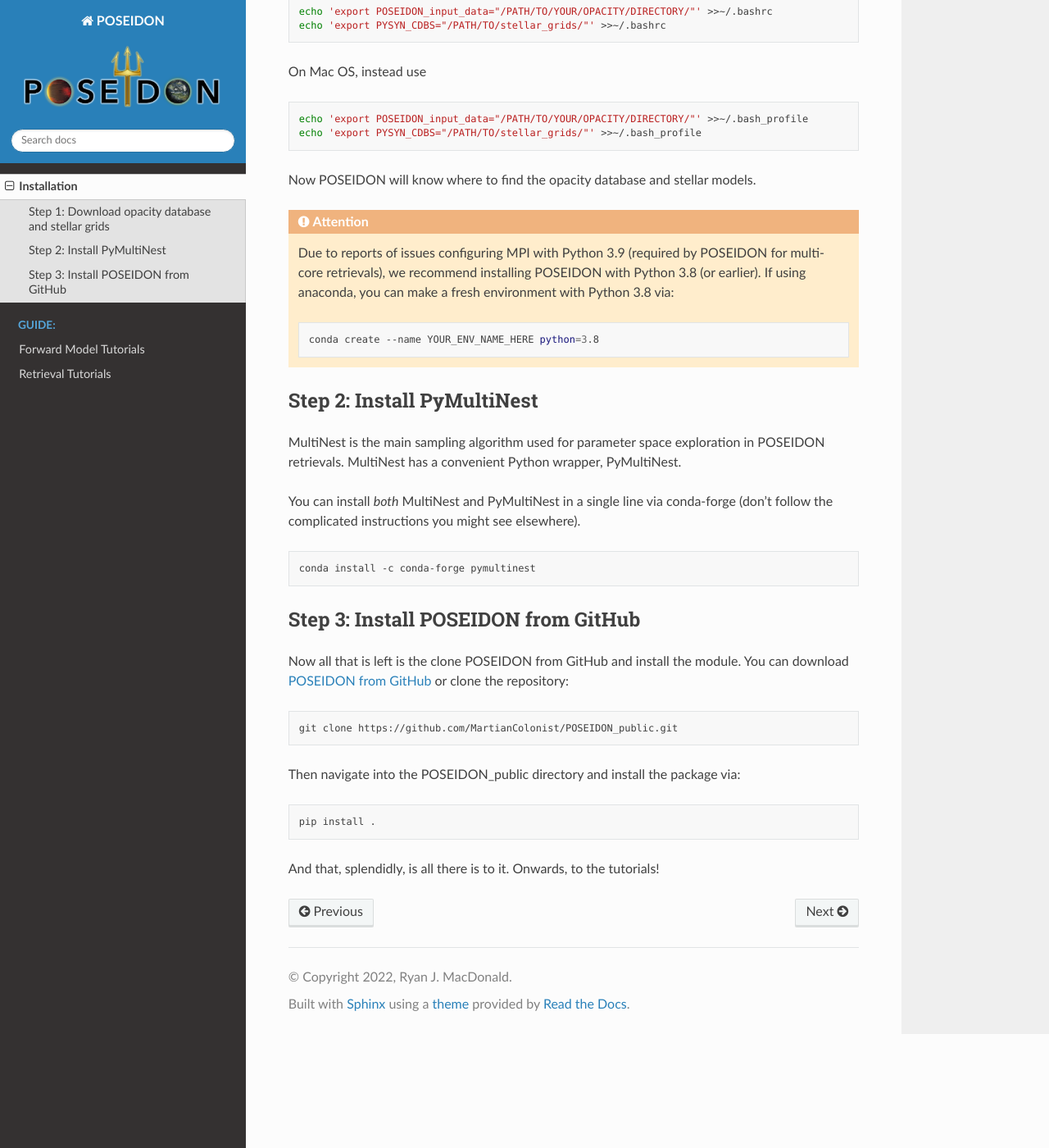
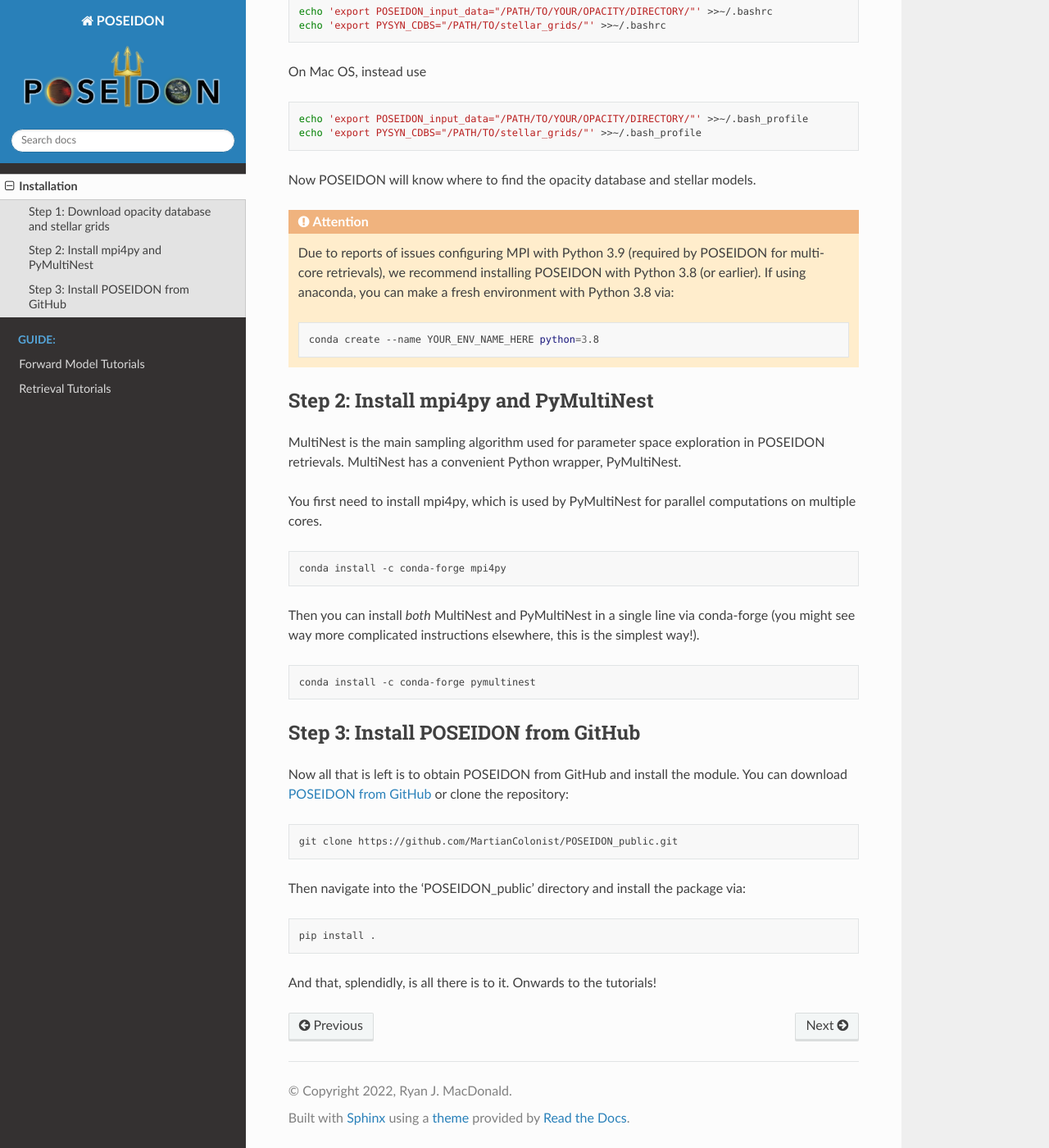
Before and after one commit to MartianColonist/POSEIDON, a Sphinx documentation site: the page built from docs/content/installation.rst, in a window 1280 px wide and 1400 px high, scrolled down 756 px. Shown: the whole window at 82% size. Built offline with Sphinx 7.4.7 and the Read the Docs theme 2.0.0, drawn with Linux system fonts in a browser that asks for light colours; pages that are not in the unit, such as notebooks, are missing from menus.

Commit message:
Updated docs

```diff
--- a/docs/conf.py
+++ b/docs/conf.py
@@ -63,3 +63,8 @@ html_logo = "_static/POSEIDON_logo_clear.png"
 # relative to this directory. They are copied after the builtin static files,
 # so a file named "default.css" will overwrite the builtin "default.css".
 html_static_path = ['_static']
+
+nbsphinx_prolog = """
+{% set docname = env.doc2path(env.docname, base=None) %}
+.. note::  `Download full notebook here <https://github.com/MartianColonist/POSEIDON_public/tree/main/docs/{{ docname }}>`_
+"""
--- a/docs/content/installation.rst
+++ b/docs/content/installation.rst
@@ -53,14 +53,22 @@ Now POSEIDON will know where to find the opacity database and stellar models.
     conda create --name YOUR_ENV_NAME_HERE python=3.8
 
 
-Step 2: Install PyMultiNest
-___________________________
+Step 2: Install mpi4py and PyMultiNest
+______________________________________
 
 MultiNest is the main sampling algorithm used for parameter space exploration
 in POSEIDON retrievals. MultiNest has a convenient Python wrapper, PyMultiNest.
 
-You can install *both* MultiNest and PyMultiNest in a single line via
-conda-forge (don't follow the complicated instructions you might see elsewhere).
+You first need to install mpi4py, which is used by PyMultiNest for parallel
+computations on multiple cores.
+
+.. code-block:: bash
+
+    conda install -c conda-forge mpi4py
+
+Then you can install *both* MultiNest and PyMultiNest in a single line via
+conda-forge (you might see way more complicated instructions elsewhere, this
+is the simplest way!).
 
 .. code-block:: bash
 
@@ -70,7 +78,7 @@ conda-forge (don't follow the complicated instructions you might see elsewhere).
 Step 3: Install POSEIDON from GitHub
 ____________________________________
 
-Now all that is left is the clone POSEIDON from GitHub and install the module.
+Now all that is left is to obtain POSEIDON from GitHub and install the module.
 You can download `POSEIDON from GitHub <https://github.com/MartianColonist/POSEIDON_public>`_
 or clone the repository:
 
@@ -78,10 +86,10 @@ or clone the repository:
 
    git clone https://github.com/MartianColonist/POSEIDON_public.git
 
-Then navigate into the POSEIDON_public directory and install the package via:
+Then navigate into the 'POSEIDON_public' directory and install the package via:
 
 .. code-block:: bash
 
    pip install .
 
-And that, splendidly, is all there is to it. Onwards, to the tutorials!
+And that, splendidly, is all there is to it. Onwards to the tutorials!
```
